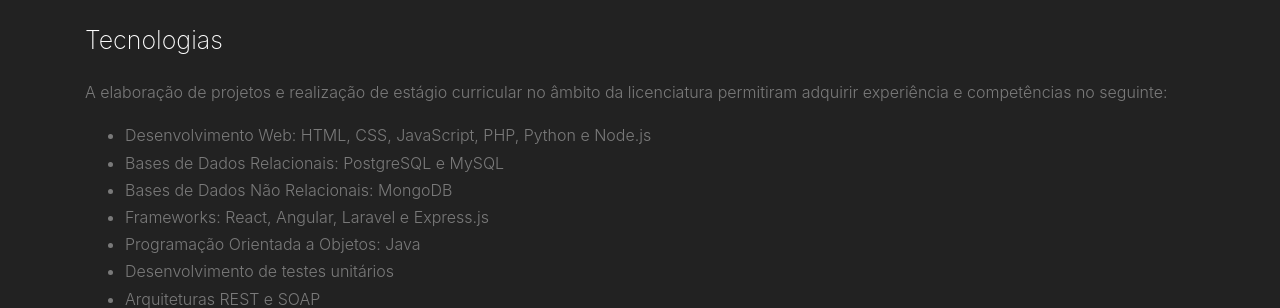
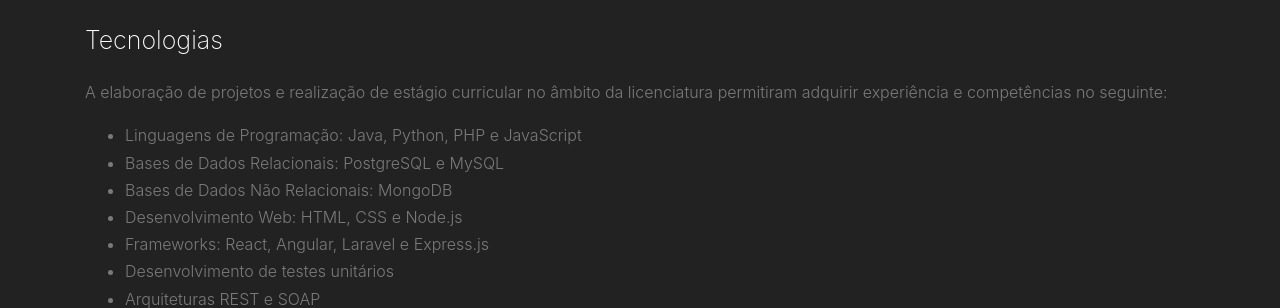
Before and after one commit to rbalreira/personal-website-v1, a plain HTML site: page index.html in a window 1280 px wide. Shown: the part 1660-1968 px from the top of the page. Drawn offline with nearby package versions, Linux system fonts and the light colour scheme; files whose address does not match are found by name.

Commit message:
Updated text Tecnologias section

```diff
--- a/index.html
+++ b/index.html
@@ -106,11 +106,11 @@
 				adquirir experiência e competências no seguinte:
 			</p>
 			<ul class="mb-5">
-				<li>Desenvolvimento Web: HTML, CSS, JavaScript, PHP, Python e Node.js</li>
+				<li>Linguagens de Programação: Java, Python, PHP e JavaScript</li>
 				<li>Bases de Dados Relacionais: PostgreSQL e MySQL</li>
 				<li>Bases de Dados Não Relacionais: MongoDB</li>
+				<li>Desenvolvimento Web: HTML, CSS e Node.js</li>
 				<li>Frameworks: React, Angular, Laravel e Express.js</li>
-				<li>Programação Orientada a Objetos: Java</li>
 				<li>Desenvolvimento de testes unitários</li>
 				<li>Arquiteturas REST e SOAP</li>
 				<li>Sistema de controlo de versões Git e plataforma GitLab</li>
```
